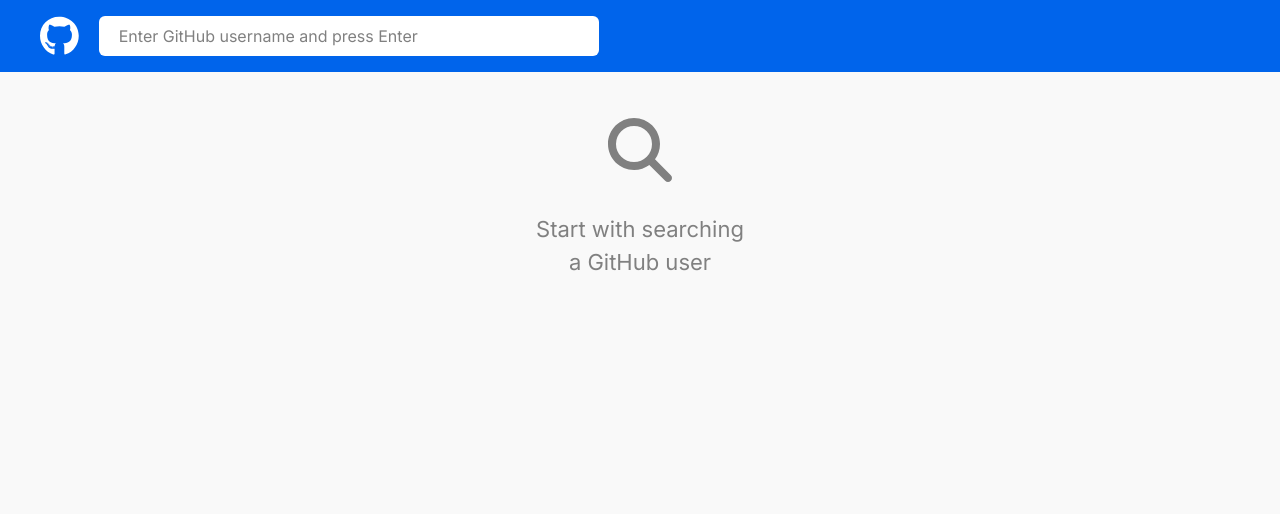
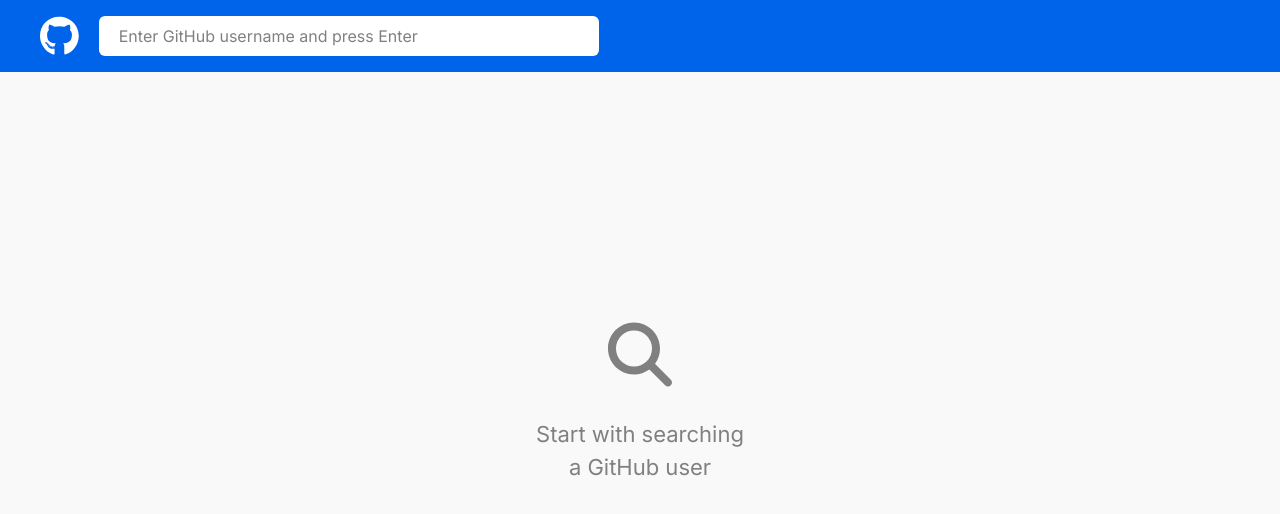
Before and after one commit to tomkoom/startup-summer-22-paralect, a React (Create React App) app: page / in a window 1280 px wide. Shown: the top 514 px of the page. Built offline with nearby package versions, Linux system fonts and the light colour scheme.

Commit message:
refactor: refactor api call logic (call api when enter btn is pressed)

```diff
--- a/src/App.jsx
+++ b/src/App.jsx
@@ -1,4 +1,4 @@
-import { useState, useEffect } from "react";
+import { useState } from "react";
 import "./App.css";
 import "./Styles/root.css";
 import "./Styles/typography.css";
@@ -10,15 +10,14 @@ import { Header } from "./Components";
 import { Blank, Profile } from "./Pages";
 
 function App() {
-	const [search, setSearch] = useState("");
 	const [loading, setLoading] = useState(false);
 	const [userData, setUserData] = useState();
 
-	useEffect(() => {
-		if (search !== "") {
+	const getUserData = (searchQuery) => {
+		if (searchQuery !== "") {
 			setLoading(true);
 			const url = "https://api.github.com/users/";
-			fetch(url + search)
+			fetch(url + searchQuery)
 				.then((res) => res.json())
 				.then((data) => {
 					console.log(data);
@@ -26,14 +25,14 @@ function App() {
 				});
 			setLoading(false);
 		}
-	}, [search]);
+	};
 
 	return (
 		<div className="app">
-			<Header setSearch={setSearch} />
+			<Header getUserData={getUserData} />
 			<div className="content">
 				{/* initial */}
-				{search === "" && <Blank text="Start with searching a GitHub user" icon={iSearch} />}
+				{!userData && <Blank text="Start with searching a GitHub user" icon={iSearch} />}
 				{/* not found */}
 				{userData && userData.message === "Not Found" && <Blank text="User not found" icon={iUser} />}
 				{/* profile */}
--- a/src/Components/Header/Header.jsx
+++ b/src/Components/Header/Header.jsx
@@ -4,14 +4,14 @@ import css from "./Header.module.css";
 // icons
 import { iGithub, iSearch } from "../../Icons/Icons";
 
-const Header = ({ setSearch }) => {
+const Header = ({ getUserData }) => {
 	return (
 		<div className={css.header}>
 			<div className={css.headerContent}>
 				<span className={css.icon}>{iGithub}</span>
 				<input
-					onChange={(e) => setSearch(e.target.value)}
-					className={css.search}
+					onKeyDown={(e) => e.key === "Enter" && getUserData(e.target.value)}
+					className={css.input}
 					type="text"
 					placeholder="Enter GitHub username and press Enter"
 				/>
--- a/src/Components/Header/Header.module.css
+++ b/src/Components/Header/Header.module.css
@@ -11,7 +11,8 @@
 	display: flex;
 	align-items: center;
 	gap: 20px;
-	margin: 0 40px;
+	padding: 0 40px;
+	width: 100%;
 }
 
 .icon {
@@ -19,7 +20,7 @@
 	color: white;
 }
 
-.search {
+.input {
 	height: 40px;
 	width: 500px;
 	padding: 0 20px;
--- a/src/Pages/Blank/Blank.module.css
+++ b/src/Pages/Blank/Blank.module.css
@@ -4,9 +4,12 @@
 	display: flex;
 	flex-direction: column;
 	align-items: center;
-	justify-content: center;
 	color: var(--grayDark);
-	margin-top: 40px;
+	/* center on the screen */
+	position: fixed;
+	top: 50%;
+	left: 50%;
+	transform: translate(-50%, -50%);
 }
 
 .icon {
--- a/src/Pages/Profile/Profile.jsx
+++ b/src/Pages/Profile/Profile.jsx
@@ -3,8 +3,8 @@ import React from "react";
 const Profile = ({ username, avatarURL }) => {
 	return (
 		<div>
-			<img src={avatarURL} alt={`${username} avatar`} />
-			<h2>{username}</h2>
+			{avatarURL ? <img src={avatarURL} alt={`${username} avatar`} /> : "undefined"}
+			{username ? <h2>{username}</h2> : "undefined"}
 		</div>
 	);
 };
```
